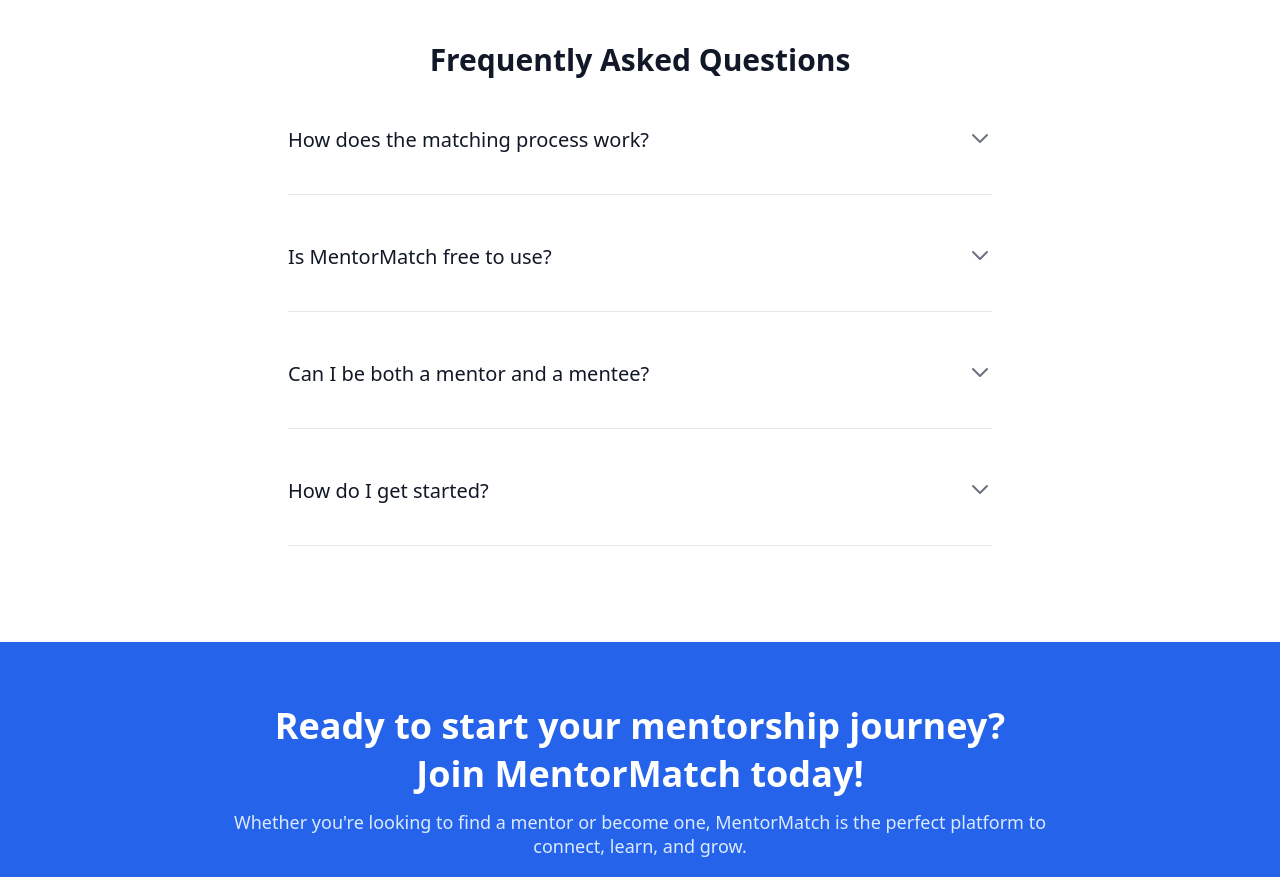
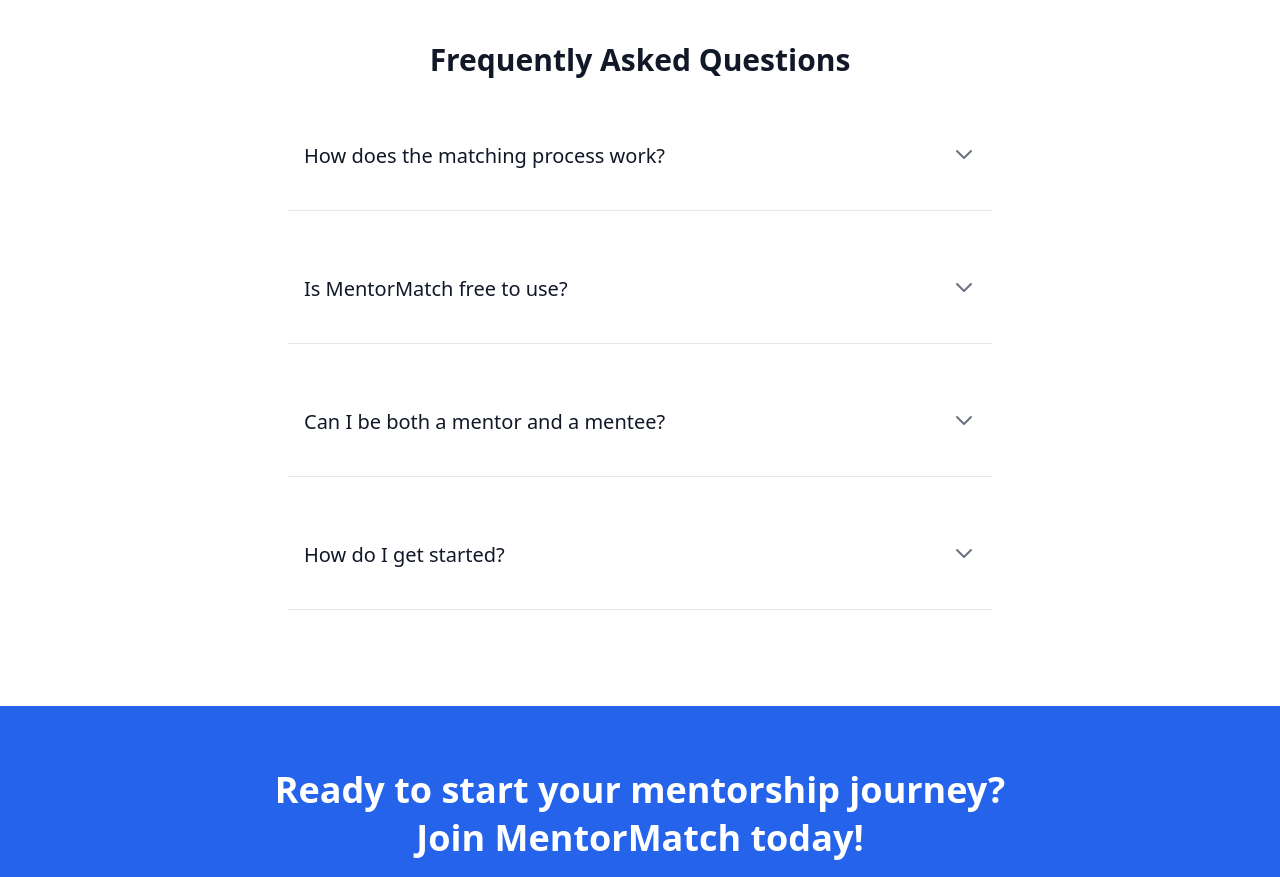
Before and after one commit to Sujal-2820/MentorSpace, a Next.js app: page / in a window 1280 px wide. Shown: the part 3540-4417 px from the top of the page. Built offline with nearby package versions, Linux system fonts and the light colour scheme.

Commit message:
updated code

```diff
--- a/src/app/page.js
+++ b/src/app/page.js
@@ -222,7 +222,7 @@
     <motion.div
       initial={false}
       animate={{ backgroundColor: isOpen ? "rgba(229, 231, 235, 0.5)" : "transparent" }}
-      className="border-b border-gray-200 pb-6"
+      className="border-b border-gray-200 pb-6 p-4"
     >
       <dt className="text-lg">
         <button
```
